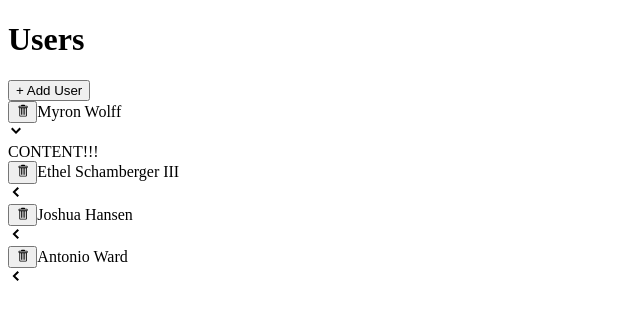
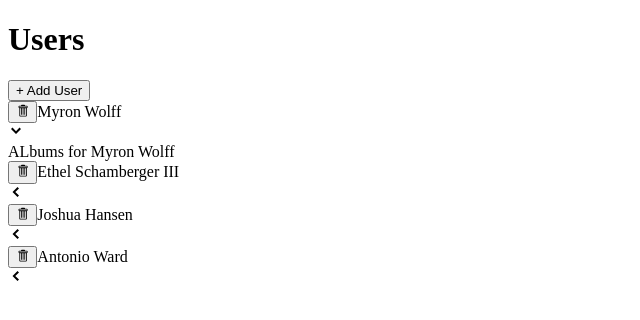
Before and after one commit to mihirbhalani007/PHOTO_ALBUM_REACT-REDUX, a React (Create React App) app: page / in a window 1280 px wide. Both pictures are taken after a click on the element 640 px from the left and 133 px from the top of the page. Shown: the top 320 px of the page, without its empty margins (0-640 px from the left). Built offline with nearby package versions, Linux system fonts and the light colour scheme; data requests are answered from the project's data file.

Commit message:
Add albumList component to this app

```diff
--- a/src/components/AlbumList.js
+++ b/src/components/AlbumList.js
@@ -0,0 +1,5 @@
+function AlbumList({ user }) {
+  return <div>ALbums for {user.name}</div>;
+}
+
+export default AlbumList;
--- a/src/components/UsersListItem.js
+++ b/src/components/UsersListItem.js
@@ -3,6 +3,7 @@
 import { removeUser } from "../store";
 import { useThunk } from "../hooks/use-thunk";
 import ExpandablePanel from "./ExpandablePanel";
+import AlbumList from "./AlbumList";
 
 function UsersListItem({ user }) {
   const [doRemoveUser, isLoading, error] = useThunk(removeUser);
@@ -21,7 +22,11 @@
     </>
   );
 
-  return <ExpandablePanel header={header}>CONTENT!!!</ExpandablePanel>;
+  return (
+    <ExpandablePanel header={header}>
+      <AlbumList user={user} />
+    </ExpandablePanel>
+  );
 }
 
 export default UsersListItem;
```
